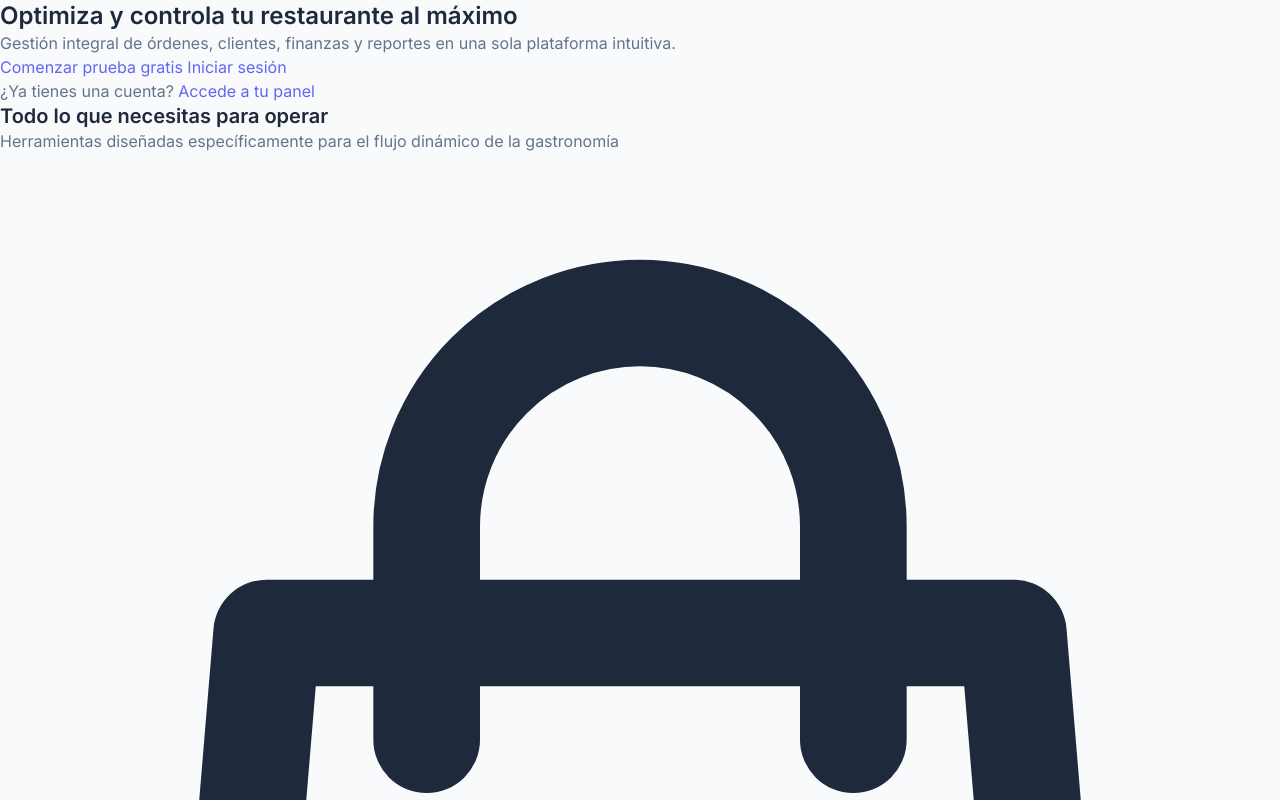
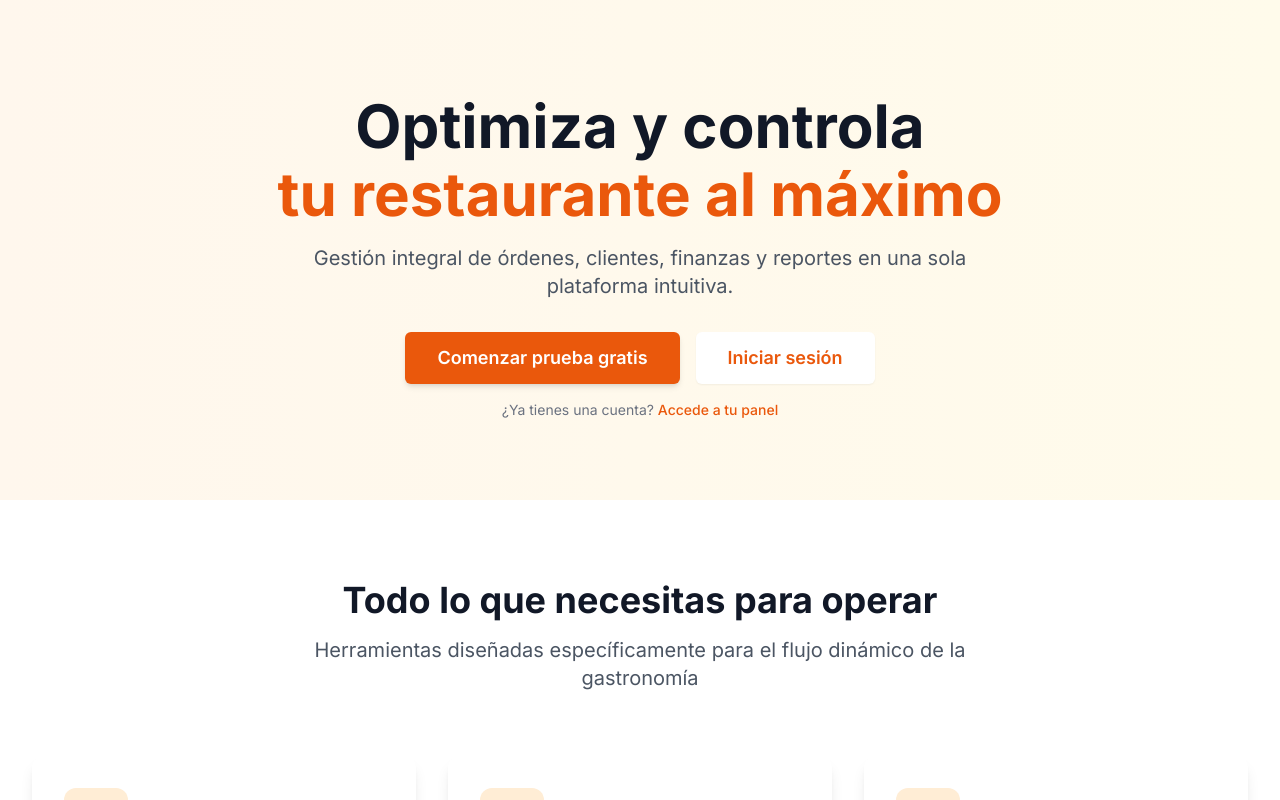
Before and after one commit to cmontesvergara/ordamy-frontend, an Angular app: page /welcome in a window 1280 px wide. Shown: the top 800 px of the page. Built offline with nearby package versions, Linux system fonts and the light colour scheme.

Commit message:
feat: add Tailwind CSS configuration and dependencies.

```diff
--- a/package.json
+++ b/package.json
@@ -27,12 +27,15 @@
     "@angular/cli": "^18.0.1",
     "@angular/compiler-cli": "^18.0.0",
     "@types/jasmine": "~5.1.0",
+    "autoprefixer": "^10.4.24",
     "jasmine-core": "~5.1.0",
     "karma": "~6.4.0",
     "karma-chrome-launcher": "~3.2.0",
     "karma-coverage": "~2.2.0",
     "karma-jasmine": "~5.1.0",
     "karma-jasmine-html-reporter": "~2.1.0",
+    "postcss": "^8.5.6",
+    "tailwindcss": "^3.4.19",
     "typescript": "~5.4.2"
   }
 }
--- a/src/styles.scss
+++ b/src/styles.scss
@@ -1,4 +1,8 @@
 @import url('https://fonts.googleapis.com/css2?family=Inter:wght@400;500;600;700&display=swap');
+
+@tailwind base;
+@tailwind components;
+@tailwind utilities;
 
 // ─── CSS Variables ────────────────────────────────
 :root {
--- /dev/null
+++ b/tailwind.config.js
@@ -0,0 +1,13 @@
+/** @type {import('tailwindcss').Config} */
+module.exports = {
+  content: [
+    "./src/**/*.{html,ts}",
+  ],
+  theme: {
+    extend: {},
+  },
+  corePlugins: {
+    preflight: false,
+  },
+  plugins: [],
+}
```
Also changed, not shown: 1 other file (tests, documents, lock files or other folders).
